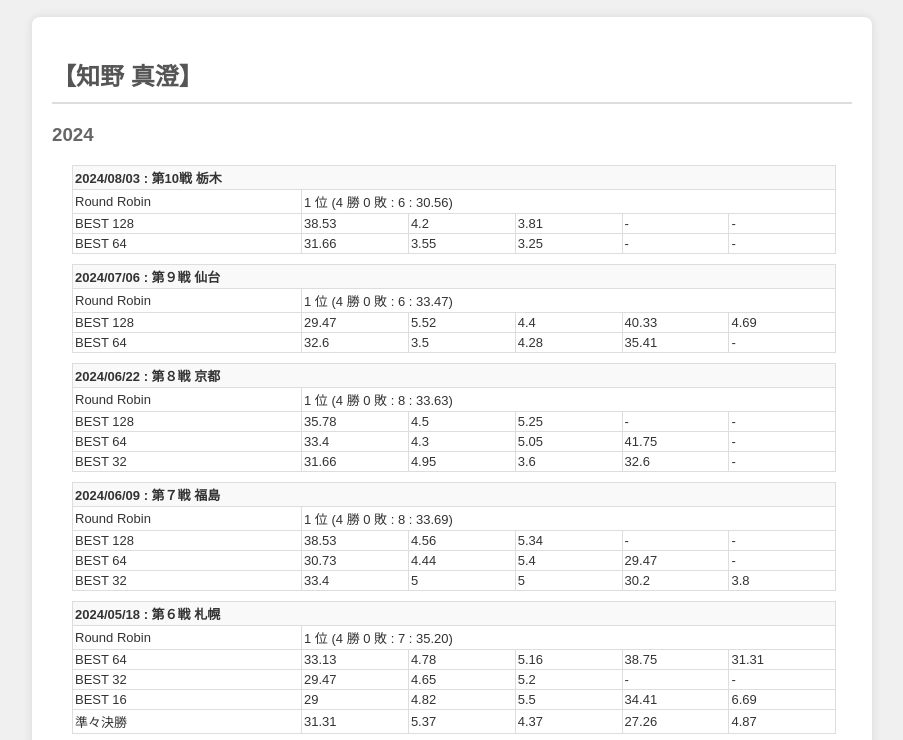
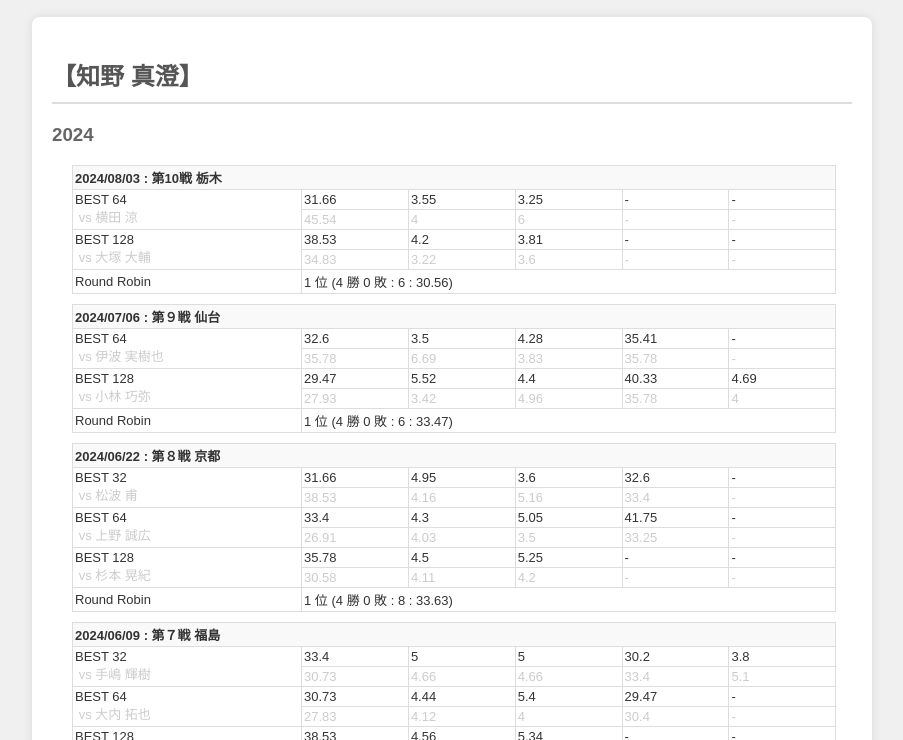
Before and after one commit to yoshidaa/perfect, a plain HTML site: page docs/index.html in a window 1280 px wide. Shown: the part 60-800 px from the top of the page, without its empty margins (188-1091 px from the left). Drawn offline with Linux system fonts and the light colour scheme.

Commit message:
modify index.html

```diff
--- a/docs/index.html
+++ b/docs/index.html
@@ -59,12 +59,19 @@
   .tournament-table td.score {
     width: 14%;
   }
+  .tournament-table td.opponent_score {
+    color: #ccc;
+    width: 14%;
+  }
   .tournament-table td.robin {
     width: 70%;
   }
   .tournament-table td[colspan="6"] {
     background-color: #f9f9f9;
     font-weight: bold;
+  }
+  span.opponent {
+    color: #ccc;
   }
   </style>
 </head>
@@ -73,115 +80,118 @@
   <div id="results"></div>
 
   <script>
-    fetch('data.json')
+    function createPlayerSection(player, data) {
+      return `
+        <div class="player">
+          <h2>【${player}】</h2>
+          ${Object.keys(data).sort((a, b) => b - a).map(year => createYearSection(year, data[year])).join('')}
+        </div>
+      `;
+    }
+
+    function createYearSection(year, yearData) {
+      return `
+        <div class="year">
+          <h3>${year}</h3>
+          ${Object.keys(yearData).sort((a, b) => b - a).map(date => createDateSection(date, yearData[date])).join('')}
+        </div>
+      `;
+    }
+
+    function createDateSection(date, dateInfo) {
+      const formattedDate = `${date.slice(0, 4)}/${date.slice(4, 6)}/${date.slice(6, 8)}`;
+      return `
+        <div class="date">
+          <table class="tournament-table">
+            ${createDateHeader(formattedDate, dateInfo)}
+            ${createTournamentSections(dateInfo.tournament)}
+            ${createRoundRobinSection(dateInfo.round_robin)}
+          </table>
+        </div>
+      `;
+    }
+
+    function createDateHeader(date, info) {
+      return `
+        <tr>
+          <td colspan="6">${date} : ${info.num} ${info.place}</td>
+        </tr>
+      `;
+    }
+
+    function createRoundRobinSection(roundRobin) {
+      return `
+        <tr>
+          <td>Round Robin</td>
+          <td colspan="5" class="robin">${roundRobin.rank} 位 (${roundRobin.win} 勝 ${roundRobin.lose} 敗 : ${roundRobin.leg_point} : ${roundRobin.stats})</td>
+        </tr>
+      `;
+    }
+
+    function createTournamentSections(tournament) {
+      return Object.keys(tournament).reverse().map(stage => {
+        const scores   = tournament[stage]["stats"];
+        const result   = tournament[stage]["win"] ? "O" : "X";
+        const opponent = tournament[stage]["opponent"];
+        const oscores  = tournament[stage]["opponent_scores"];
+        if (scores.length === 5) {
+          return createFiveScoresRow(stage, opponent, result, scores, oscores);
+        } else if (scores.length === 9) {
+          return createNineScoresRows(stage, opponent, result, scores, oscores);
+        }
+        return '';
+      }).join('');
+    }
+
+    function createFiveScoresRow(stage, opponent, result, scores, oscores) {
+      return `
+        <tr>
+          <td class="stage" rowspan=2>${stage}<br />&nbsp;<span class="opponent">vs ${opponent}</span></td>
+          ${scores.map(score => `<td class="score">${score}</td>`).join('')}
+        </tr>
+        <tr>
+          ${oscores.map(score => `<td class="opponent_score">${score}</td>`).join('')}
+        </tr>
+      `;
+    }
+
+    function createNineScoresRows(stage, opponent, result, scores, oscores) {
+      return `
+        <tr>
+          <td class="stage" rowspan="6">${stage}<br />&nbsp;<span class="opponent">vs ${opponent}</span></td>
+          <td rowspan="2">1</td>
+          ${scores.slice(0, 3).map(score => `<td class="score">${score}</td>`).join('')}
+        </tr>
+        <tr>
+          ${oscores.slice(0, 3).map(score => `<td class="score">${score}</td>`).join('')}
+        </tr>
+        <tr>
+          <td rowspan="2">2</td>
+          ${scores.slice(3, 6).map(score => `<td class="score">${score}</td>`).join('')}
+        </tr>
+        <tr>
+          ${oscores.slice(3, 6).map(score => `<td class="score">${score}</td>`).join('')}
+        </tr>
+        <tr>
+          <td rowspan="2">3</td>
+          ${scores.slice(6, 9).map(score => `<td class="score">${score}</td>`).join('')}
+        </tr>
+        <tr>
+          ${oscores.slice(6, 9).map(score => `<td class="score">${score}</td>`).join('')}
+        </tr>
+      `;
+    }
+
+    fetch(`data.json?cache-buster=${new Date().getTime()}`)
       .then(response => response.json())
       .then(data => {
         const resultsDiv = document.getElementById('results');
-
-        Object.keys(data).forEach(player => {
-          const playerDiv = document.createElement('div');
-          playerDiv.className = 'player';
-          const playerName = document.createElement('h2');
-          playerName.textContent = `【${player}】`;
-          playerDiv.appendChild(playerName);
-
-          Object.keys(data[player]).sort((a, b) => b - a).forEach(year => {
-            const yearDiv = document.createElement('div');
-            yearDiv.className = 'year';
-            const yearHeader = document.createElement('h3');
-            yearHeader.textContent = year;
-            yearDiv.appendChild(yearHeader);
-
-            Object.keys(data[player][year]).sort((a, b) => b - a).forEach(date => {
-              const dateDiv = document.createElement('div');
-              dateDiv.className = 'date';
-              const dateInfo = data[player][year][date];
-              const formattedDate = `${date.slice(0, 4)}/${date.slice(4, 6)}/${date.slice(6, 8)}`;
-
-              const table = document.createElement('table');
-              table.className = 'tournament-table';
-
-              const dateRow = document.createElement('tr');
-              const dateHeader = document.createElement('td');
-              dateHeader.colSpan = 6;
-              dateHeader.textContent = `${formattedDate} : ${dateInfo.num} ${dateInfo.place}`;
-              dateRow.appendChild(dateHeader);
-              table.appendChild(dateRow);
-
-              const rrRow = document.createElement('tr');
-              const rrStage = document.createElement('td');
-              const rrCell = document.createElement('td');
-              rrStage.textContent = `Round Robin`;
-              rrCell.colSpan = 5;
-              rrCell.textContent = `${dateInfo.round_robin.rank} 位 (${dateInfo.round_robin.win} 勝 ${dateInfo.round_robin.lose} 敗 : ${dateInfo.round_robin.leg_point} : ${dateInfo.round_robin.stats})`;
-              rrCell.className = 'robin';
-              rrRow.appendChild(rrStage);
-              rrRow.appendChild(rrCell);
-              table.appendChild(rrRow);
-
-              if (Object.keys(dateInfo.tournament).length > 0) {
-                Object.keys(dateInfo.tournament).forEach(stage => {
-                  if( dateInfo.tournament[stage]["stats"].length == 5 ){
-                    const row = document.createElement('tr');
-                    const stageCell = document.createElement('td');
-                    stageCell.className = 'stage';
-                    stageCell.textContent = stage;
-                    row.appendChild(stageCell);
-
-                    dateInfo.tournament[stage]["stats"].forEach(score => {
-                      const scoreCell = document.createElement('td');
-                      scoreCell.className = 'score';
-                      scoreCell.textContent = score;
-                      row.appendChild(scoreCell);
-                    });
-                    table.appendChild(row);
-                  }else{ // 9
-                    const row = document.createElement('tr');
-                    const stageCell = document.createElement('td');
-                    stageCell.className = 'stage';
-                    stageCell.textContent = stage;
-                    stageCell.rowSpan = 3;
-                    row.appendChild(stageCell);
-
-                    dateInfo.tournament[stage]["stats"].slice(0,3).forEach(score => {
-                      const scoreCell = document.createElement('td');
-                      scoreCell.className = 'score';
-                      scoreCell.textContent = score;
-                      row.appendChild(scoreCell);
-                    });
-                    table.appendChild(row);
-
-                    const row2 = document.createElement('tr');
-                    dateInfo.tournament[stage]["stats"].slice(3,6).forEach(score => {
-                      const scoreCell = document.createElement('td');
-                      scoreCell.className = 'score';
-                      scoreCell.textContent = score;
-                      row2.appendChild(scoreCell);
-                    });
-                    table.appendChild(row2);
-
-                    const row3 = document.createElement('tr');
-                    dateInfo.tournament[stage]["stats"].slice(6,9).forEach(score => {
-                      const scoreCell = document.createElement('td');
-                      scoreCell.className = 'score';
-                      scoreCell.textContent = score;
-                      row3.appendChild(scoreCell);
-                    });
-                    table.appendChild(row3);
-                  }
-                });
-              }
-              dateDiv.appendChild(table);
-              yearDiv.appendChild(dateDiv);
-            });
-
-            playerDiv.appendChild(yearDiv);
-          });
-
-          resultsDiv.appendChild(playerDiv);
-        });
+        resultsDiv.innerHTML = Object.keys(data).map(player => createPlayerSection(player, data[player])).join('');
       })
-      .catch(error => console.error('Error loading JSON:', error));
+      .catch(error => {
+        console.error('Error loading JSON:', error);
+        document.getElementById('results').innerText = 'データの読み込み中にエラーが発生しました。';
+      });
   </script>
 </body>
 </html>
```
